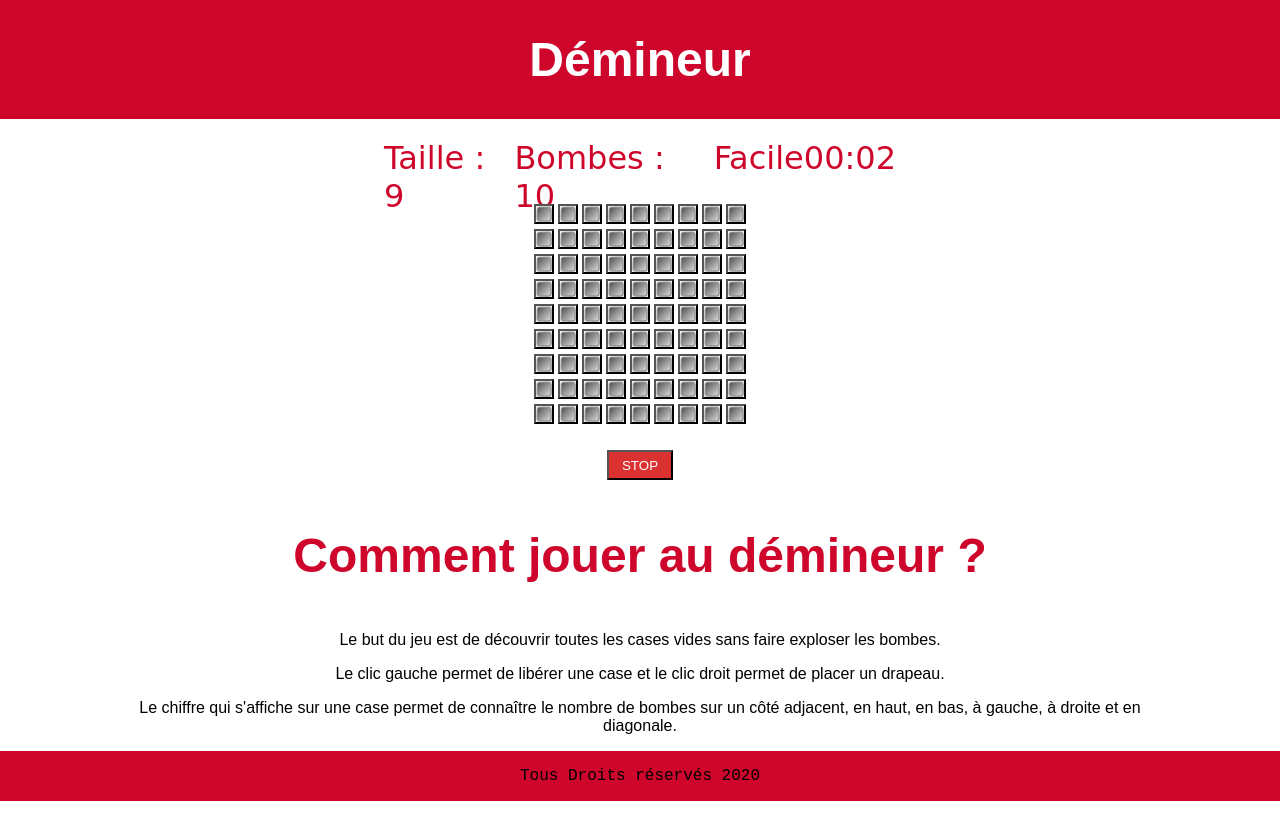
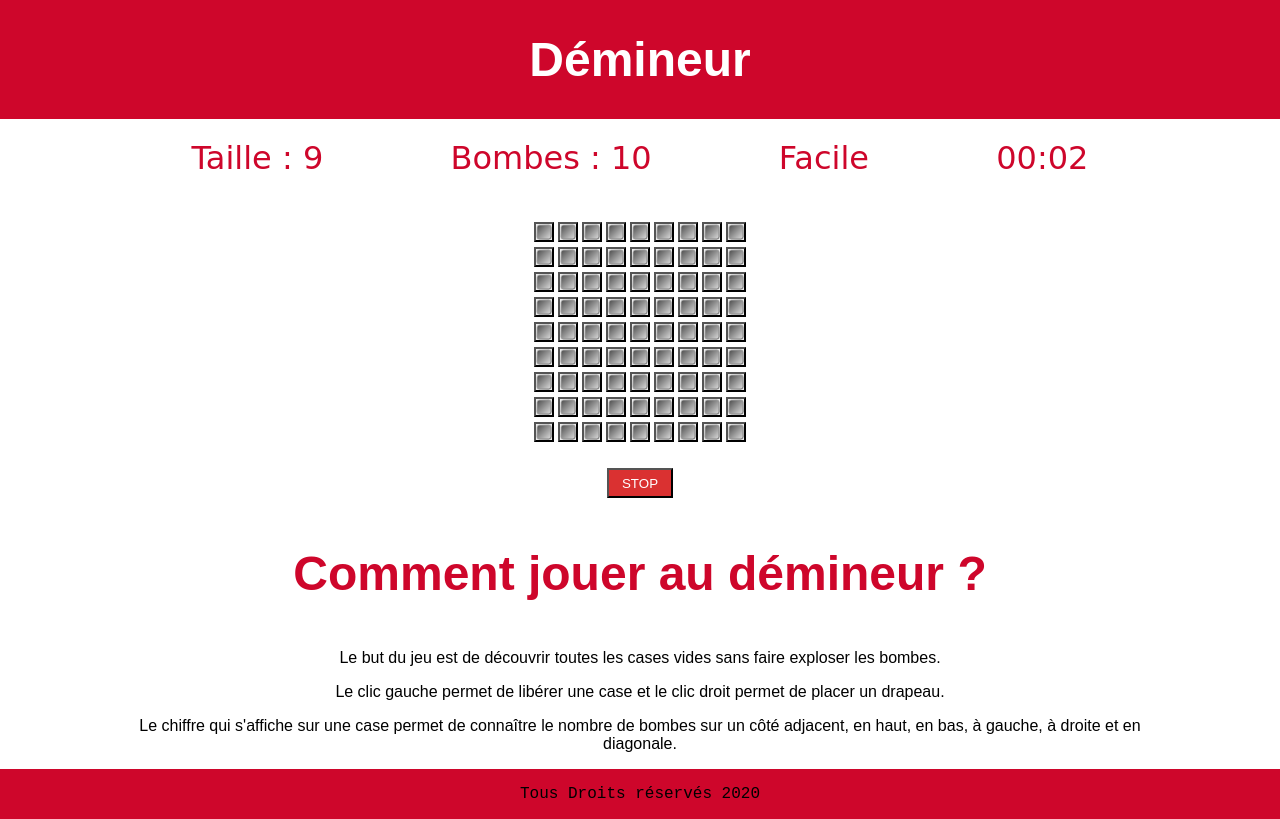
Before and after one commit to Lexo783/D-mineur, a plain HTML site: page index.html in a window 1280 px wide. Both pictures are taken after a click on the button "Start". Drawn offline with Linux system fonts and the light colour scheme.

Commit message:
touch + flagging busy

```diff
--- a/assets/css/style.css
+++ b/assets/css/style.css
@@ -103,22 +103,19 @@ main p{
 }
 
 #stats {
-    width: 50%;
-    margin: auto;
-    padding: 20px;
     display: flex;
     flex-direction: row;
     justify-content: space-around;
-    align-self: center;
+    flex-wrap: wrap;
 }
 
 #stats span {
-    display: block;
-    height: 20px;
     color: rgb(206, 6, 43);
     font-family: cursive;
     font-size: xx-large;
+    margin: 20px;
 }
+
 
 #demineurContainer{
     padding: 20px;
--- a/assets/js/demineur.js
+++ b/assets/js/demineur.js
@@ -28,6 +28,7 @@ class Game {
             this.lines.push(new Array(this.size));
         }
     }
+
     incremente(x, y)
     {
         for (let i = -1; i < 2; i++)
@@ -71,7 +72,6 @@ class Game {
                 }
             }
         }
-        this.seeMybiutifulLog();
     }
 
     seeMybiutifulLog()
@@ -129,11 +129,24 @@ function generateTable() {
             var td = document.createElement('td');
             var btn = document.createElement('button');
             btn.setAttribute('class', 'case');
+            btn.setAttribute('name', row + ":" + column);
+            btn.addEventListener('click', btnDiscorvering);
+            btn.addEventListener('contextMenu', btnFlagging);
             td.append(btn);
             tr.append(td);
         }
         document.getElementById('grille').append(tr);
     }
+}
+
+function btnDiscorvering() {
+    var row = this.name.split(':')[0];
+    var column = this.name.split(':')[1];
+}
+
+function btnFlagging() {
+    var row = this.name.split(':')[0];
+    var column = this.name.split(':')[1];
 }
 
 function start() {
```
